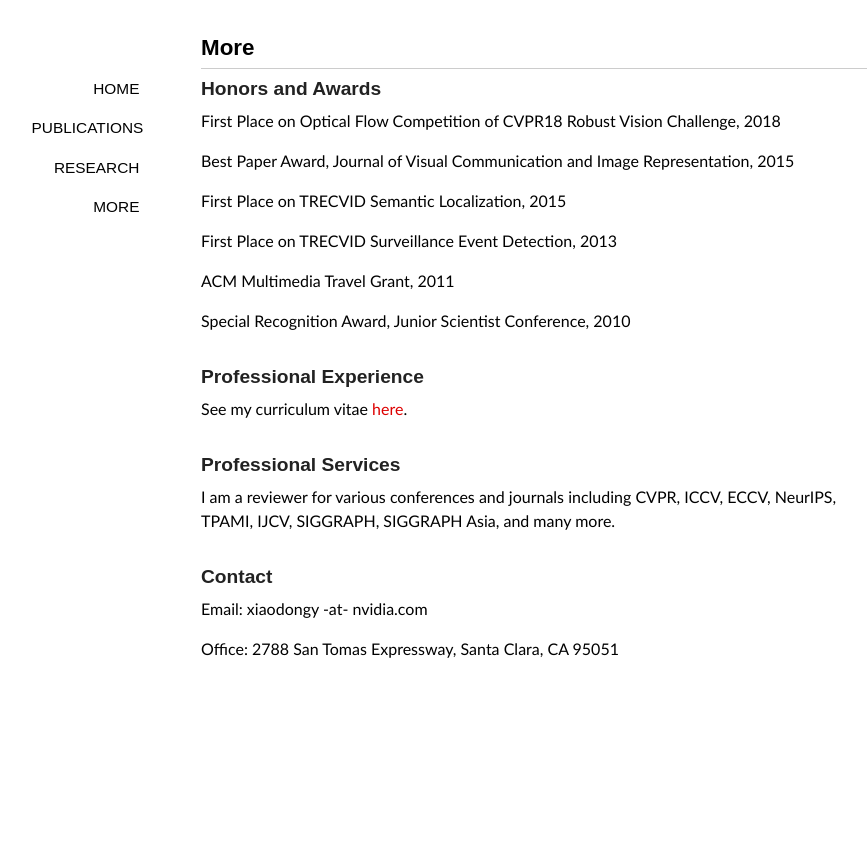
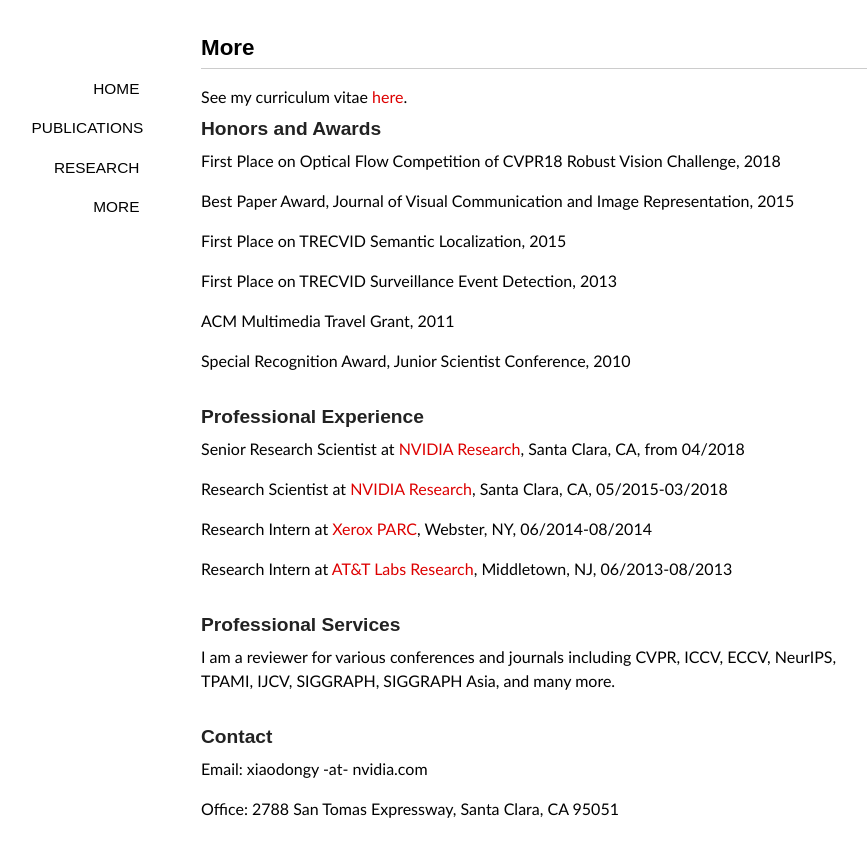
Before and after one commit to xiaodongyang/xiaodongyang.github.io, a Jekyll site: the page built from more/index.md, in a window 1280 px wide. Shown: the top 857 px of the page, without its empty margins (94-961 px from the left). Built offline with Jekyll 4.4.1, drawn with Linux system fonts in a browser that asks for light colours; some web fonts are replaced.

Commit message:
Update index.md

```diff
--- a/more/index.md
+++ b/more/index.md
@@ -21,7 +23,13 @@
 
 ### Professional Experience
 
-See my curriculum vitae [here](/publications/cv/).
+Senior Research Scientist at [NVIDIA Research](https://research.nvidia.com), Santa Clara, CA, from 04/2018
+
+Research Scientist at [NVIDIA Research](https://research.nvidia.com), Santa Clara, CA, 05/2015-03/2018
+
+Research Intern at [Xerox PARC](http://www.parc.com), Webster, NY, 06/2014-08/2014
+
+Research Intern at [AT&T Labs Research](http://www.research.att.com), Middletown, NJ, 06/2013-08/2013
 <br><br>
 
 ### Professional Services
```
Also changed, not shown: other parts of more/index.md (+2 -0 lines).
